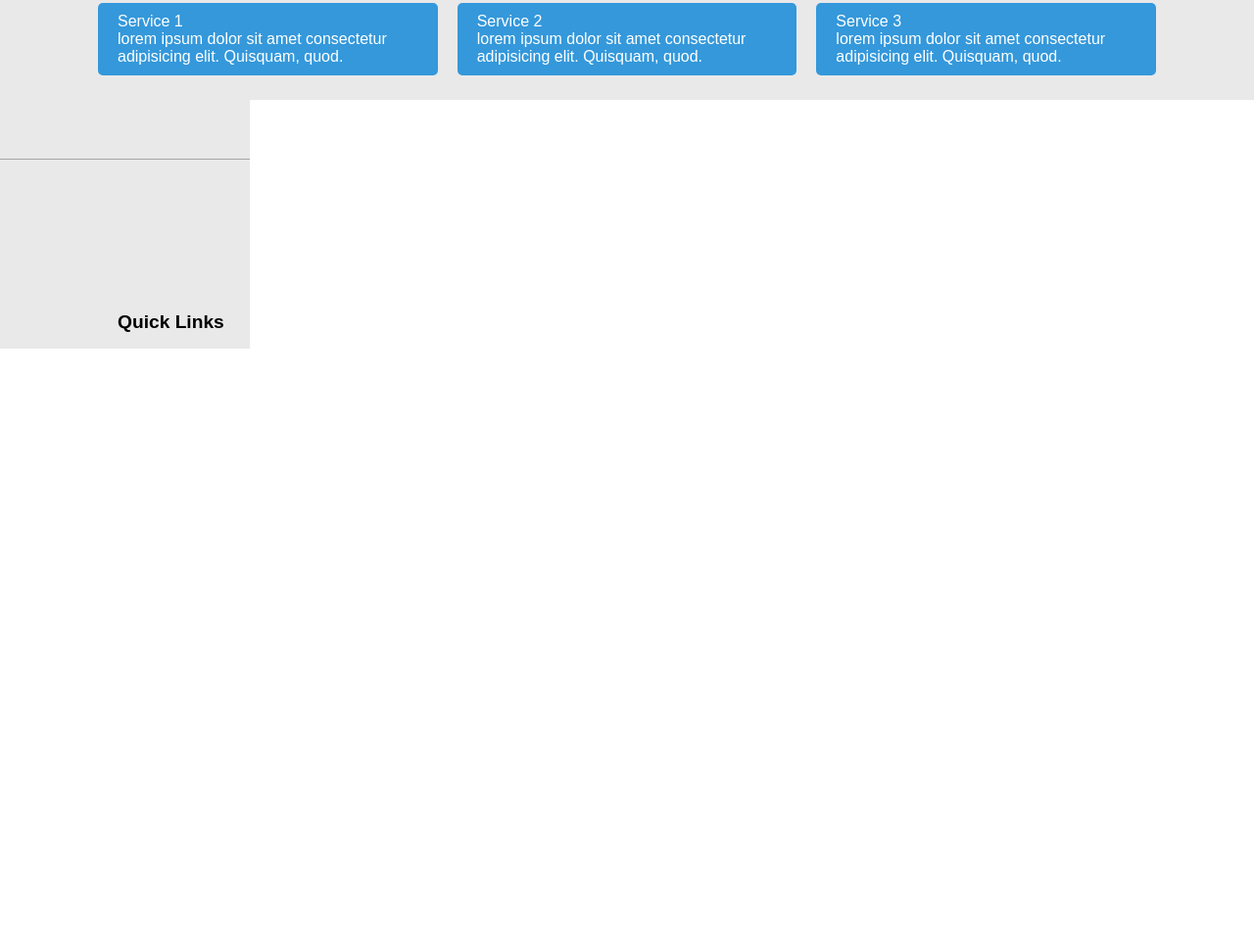
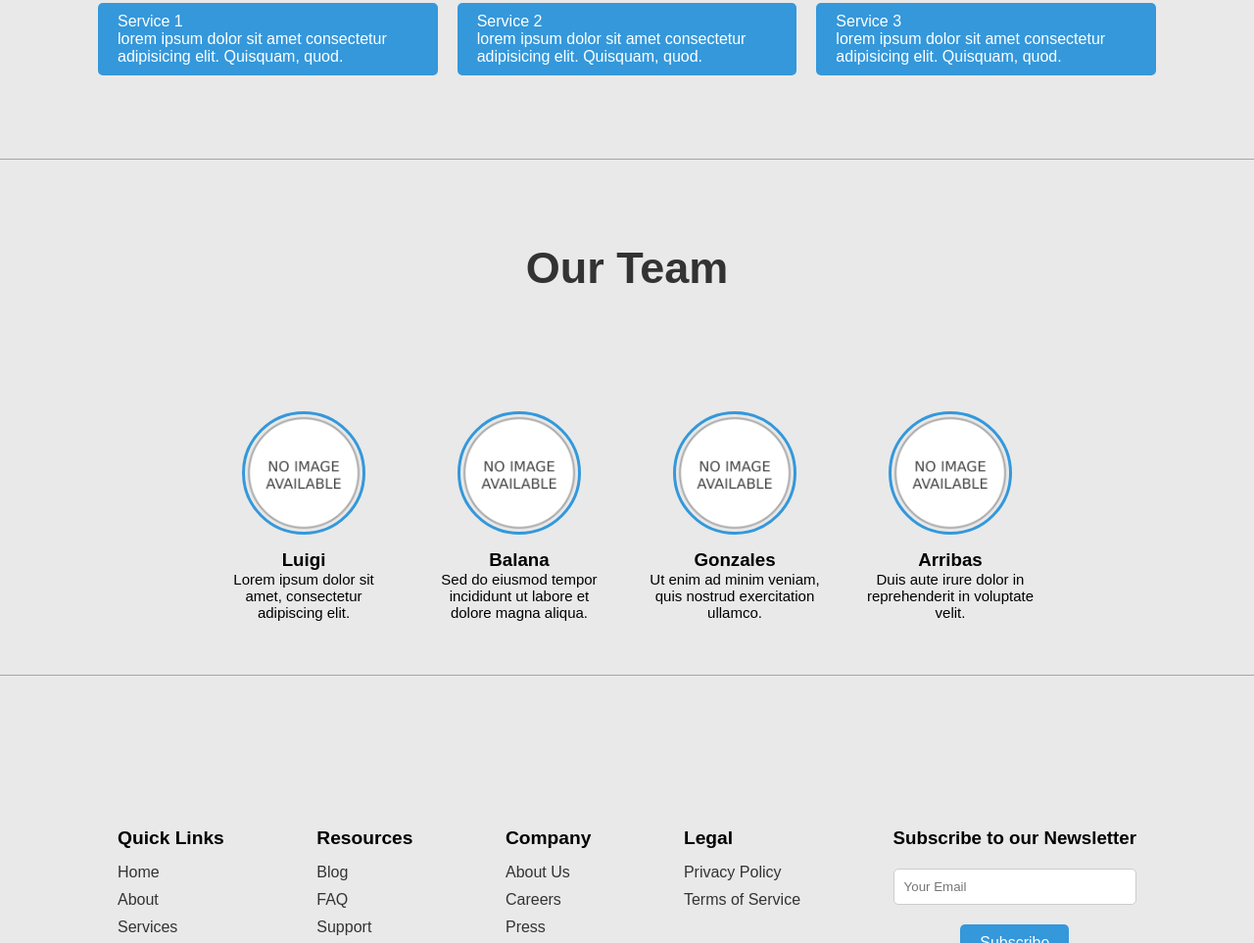
Before and after one commit to LuigiCarl/Group-F4, a plain HTML site: page index.html in a window 1280 px wide. Shown: the part 2185-3148 px from the top of the page at 98% size. Before the commit the page ends 2852 px from the top, so only its background shows below. Drawn offline with Linux system fonts and the light colour scheme.

Commit message:
add members section

```diff
--- a/index.html
+++ b/index.html
@@ -43,7 +43,9 @@
         <div class="content">
           <div class="text">
             <h2>Welcome to Lorem Ipsum Website</h2>
-            <p>Lorem ipsum dolor, sit amet consectetur adipisicing elit. Consequatur, cumque, dolorum nobis eum fuga tenetur harum modi nam reiciendis esse dolore, ex quos minus aspernatur eaque cupiditate similique? Aspernatur, rem.
+            <p>Lorem ipsum dolor, sit amet consectetur adipisicing elit. Consequatur, cumque, dolorum nobis eum fuga
+              tenetur harum modi nam reiciendis esse dolore, ex quos minus aspernatur eaque cupiditate similique?
+              Aspernatur, rem.
             </p>
             <button class="btn">Get Started!</button>
           </div>
@@ -63,7 +65,9 @@
         <div class="content">
           <div class="text">
             <h2>About Lorem Ipsum</h2>
-              <p>Lorem ipsum dolor sit amet consectetur, adipisicing elit. Rerum excepturi unde fugiat nihil, fugit voluptatem nobis, libero alias veniam suscipit facilis hic facere soluta, quos magni asperiores quibusdam magnam quidem.</p>
+            <p>Lorem ipsum dolor sit amet consectetur, adipisicing elit. Rerum excepturi unde fugiat nihil, fugit
+              voluptatem nobis, libero alias veniam suscipit facilis hic facere soluta, quos magni asperiores quibusdam
+              magnam quidem.</p>
           </div>
           <div class="image">
             <img src="img\undraw_about-us-page_dbh0.svg" alt="About Image">
@@ -82,11 +86,13 @@
         <div class="content">
           <div class="text">
             <h2>Email Lorem Ipsum</h2>
-                <p>Lorem ipsum dolor sit amet consectetur, adipisicing elit. Rerum excepturi unde fugiat nihil, fugit voluptatem nobis, libero alias veniam suscipit facilis hic facere soluta, quos magni asperiores quibusdam magnam quidem.
+            <p>Lorem ipsum dolor sit amet consectetur, adipisicing elit. Rerum excepturi unde fugiat nihil, fugit
+              voluptatem nobis, libero alias veniam suscipit facilis hic facere soluta, quos magni asperiores quibusdam
+              magnam quidem.
             </p>
             <input class="emailph" type="text" placeholder="Your Email">
             <input class="messageph" type="text" placeholder="Message">
-                <button class="btn"  type="submit">Submit</button>
+            <button class="btn" type="submit">Submit</button>
           </div>
           <div class="image">
             <img src="img\undraw_contact-us_kcoa.svg" alt="About Image">
@@ -105,7 +111,9 @@
         <div class="service-content">
           <div class="text">
             <h2>Lorem Ipsum Services</h2>
-                  <p>Lorem ipsum dolor sit amet consectetur, adipisicing elit. Rerum excepturi unde fugiat nihil, fugit voluptatem nobis, libero alias veniam suscipit facilis hic facere soluta, quos magni asperiores quibusdam magnam quidem.</p>
+            <p>Lorem ipsum dolor sit amet consectetur, adipisicing elit. Rerum excepturi unde fugiat nihil, fugit
+              voluptatem nobis, libero alias veniam suscipit facilis hic facere soluta, quos magni asperiores quibusdam
+              magnam quidem.</p>
           </div>
           <div class="services-list">
             <ul>
@@ -126,6 +134,40 @@
         </div>
       </div>
       </div>
+
+      <!-- Our Team Section -->
+      <section class="team" id="team">
+        <div class="container">
+          <div class="service-content">
+            <div class="text">
+              <h2>Our Team</h2>
+            </div>
+            <div class="team-members">
+              <div class="team-member">
+                <img src="img/No_image_available.png" alt="Member 1" class="team-member-img">
+                <h3>Luigi</h3>
+                <p class="team-member-desc">Lorem ipsum dolor sit amet, consectetur adipiscing elit.</p>
+              </div>
+              <div class="team-member">
+                <img src="img/No_image_available.png" alt="Member 2" class="team-member-img">
+                <h3>Balana</h3>
+                <p class="team-member-desc">Sed do eiusmod tempor incididunt ut labore et dolore magna aliqua.</p>
+              </div>
+              <div class="team-member">
+                <img src="img/No_image_available.png" alt="Member 3" class="team-member-img">
+                <h3>Gonzales</h3>
+                <p class="team-member-desc">Ut enim ad minim veniam, quis nostrud exercitation ullamco.</p>
+              </div>
+              <div class="team-member">
+                <img src="img/No_image_available.png" alt="Member 4" class="team-member-img">
+                <h3>Arribas</h3>
+                <p class="team-member-desc">Duis aute irure dolor in reprehenderit in voluptate velit.</p>
+              </div>
+            </div>
+          </div>
+        </div>
+      </section>
+
       <div class="container">
         <footer class="footer">
           <div class="footer-container">
@@ -160,7 +202,7 @@
             <div class="subscribe">
               <h3>Subscribe to our Newsletter</h3>
               <input class="emailph" type="text" placeholder="Your Email">
-                  <button class="btn"  type="submit">Subscribe</button>
+              <button class="btn" type="submit">Subscribe</button>
               <div class="socmedlogo">
                 <img class="socmed" src="img\facebook.svg" alt="Facebook">
                 <img class="socmed" src="img\twitter.svg" alt="Twitter">
@@ -179,4 +221,5 @@
     </section>
   </main>
 </body>
+
 </html>
--- a/style.css
+++ b/style.css
@@ -265,3 +265,41 @@ img {
   transition: transform 0.3s ease;
   transform: translate(150px, -150px);
 }
+.team-members {
+  display: flex;
+  flex-wrap: wrap;
+  justify-content: center;
+  gap: 40px;
+  margin-top: 30px;
+}
+
+.team-member {
+  display: flex;
+  flex-direction: column;
+  align-items: center;
+  width: 180px;
+}
+
+.team-member-img {
+  width: 120px;
+  height: 120px;
+  object-fit: cover;
+  border-radius: 50%;
+  border: 3px solid #3498db;
+  margin-bottom: 15px;
+}
+
+.team-member-desc {
+  text-align: center;
+  font-size: 15px;
+}
+
+@media (max-width: 768px) {
+  .team-members {
+    flex-direction: column;
+    gap: 20px;
+  }
+  .team-member {
+    width: 100%;
+  }
+}
```
Lines whose indentation alone changed are shown as unchanged.
